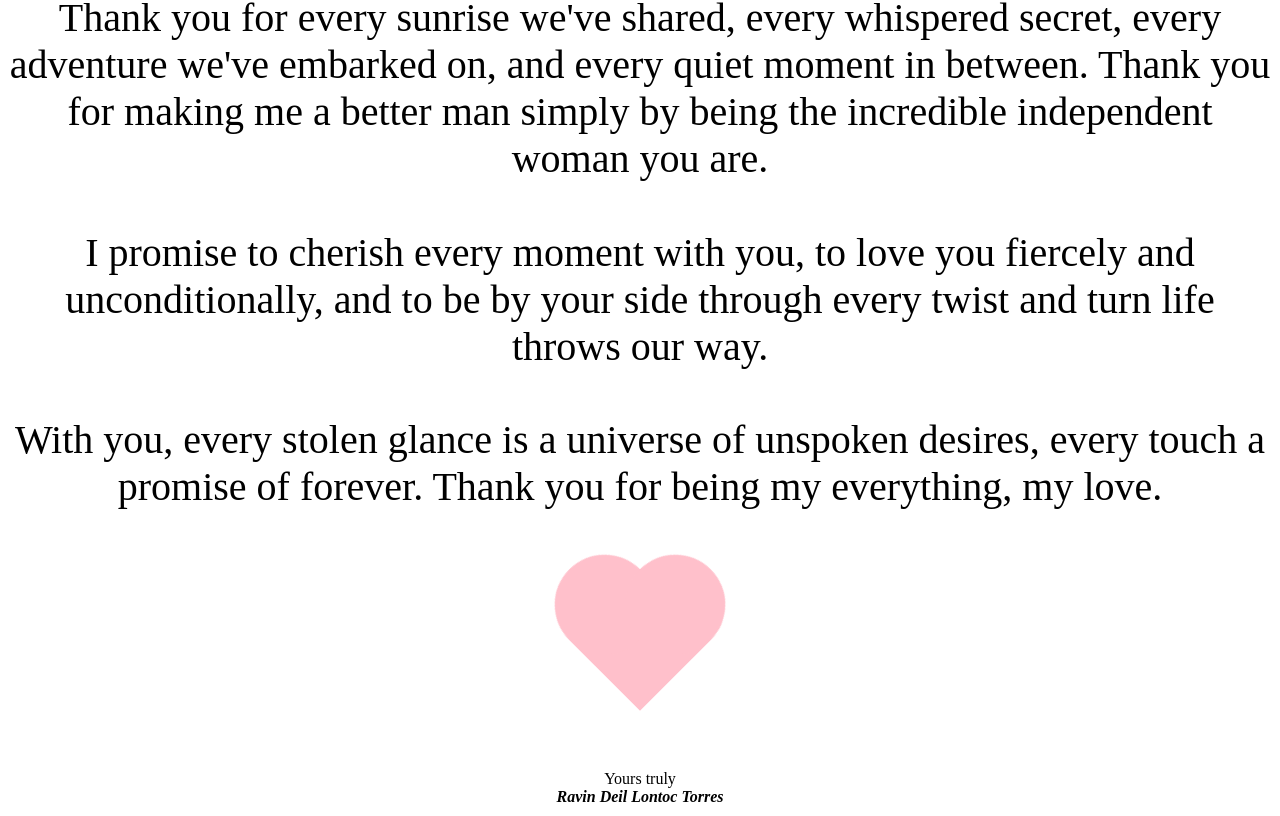
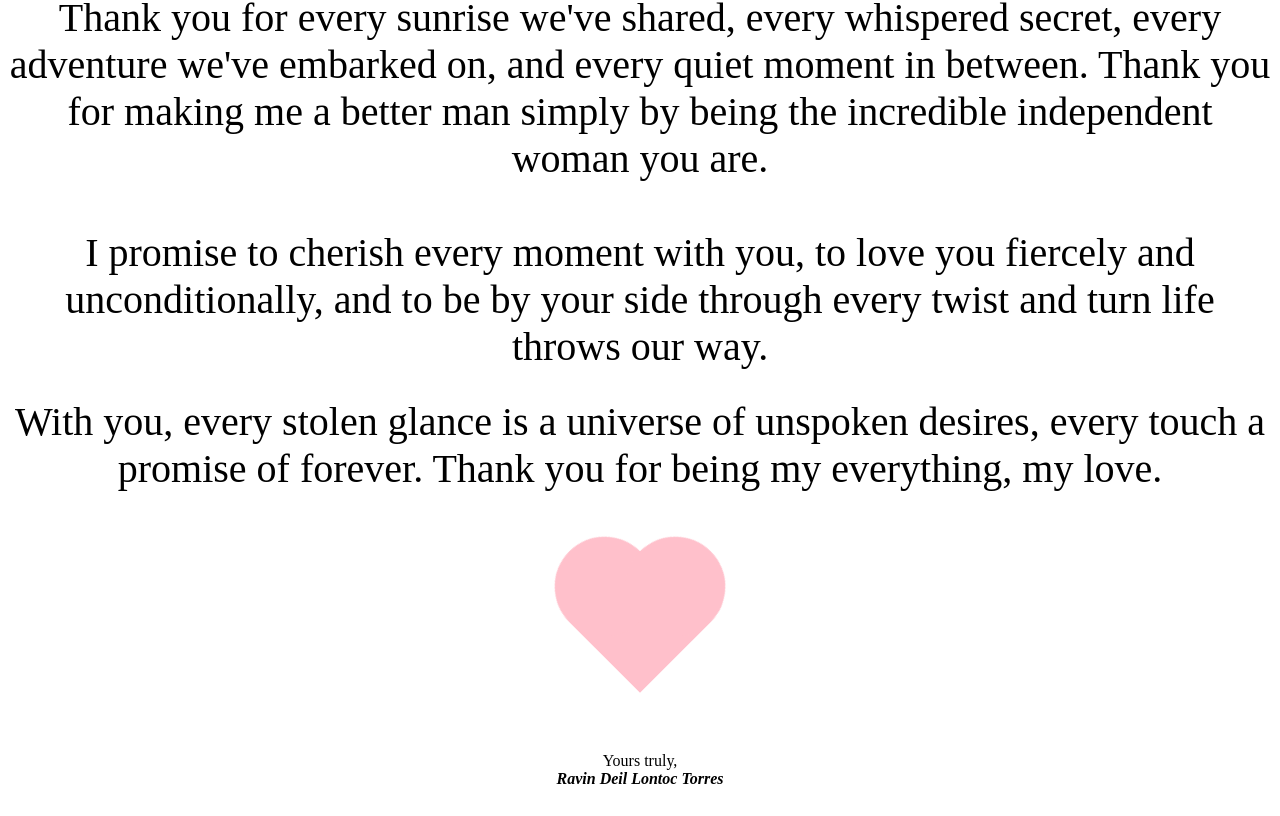
Before and after one commit to Lxoric/lxoric.github.io, a plain HTML site: page love/index.html in a window 1280 px wide. Shown: the part 731-1547 px from the top of the page. Drawn offline with Linux system fonts and the light colour scheme; a web font is replaced by a local one.

Commit message:
Update index.html

```diff
--- a/love/index.html
+++ b/love/index.html
@@ -19,10 +19,10 @@ You're the missing piece I never knew I needed, the laughter that fills the void
 
 Thank you for every sunrise we've shared, every whispered secret, every adventure we've embarked on, and every quiet moment in between. Thank you for making me a better man simply by being the incredible independent woman you are. <br><br>
 
-I promise to cherish every moment with you, to love you fiercely and unconditionally, and to be by your side through every twist and turn life throws our way.</p><br><br>
+I promise to cherish every moment with you, to love you fiercely and unconditionally, and to be by your side through every twist and turn life throws our way.</p><br>
 		<p class="content-2">With you, every stolen glance is a universe of unspoken desires, every touch a promise of forever. Thank you for being my everything, my love.</p>
 		<div class="heart"></div>
-		<p class="footer">Yours truly<br><i><b>Ravin Deil Lontoc Torres</b></i></p>
+		<p class="footer">Yours truly,<br><i><b>Ravin Deil Lontoc Torres</b></i></p>
 	</div>
 </body> </center>
 </html>
```
